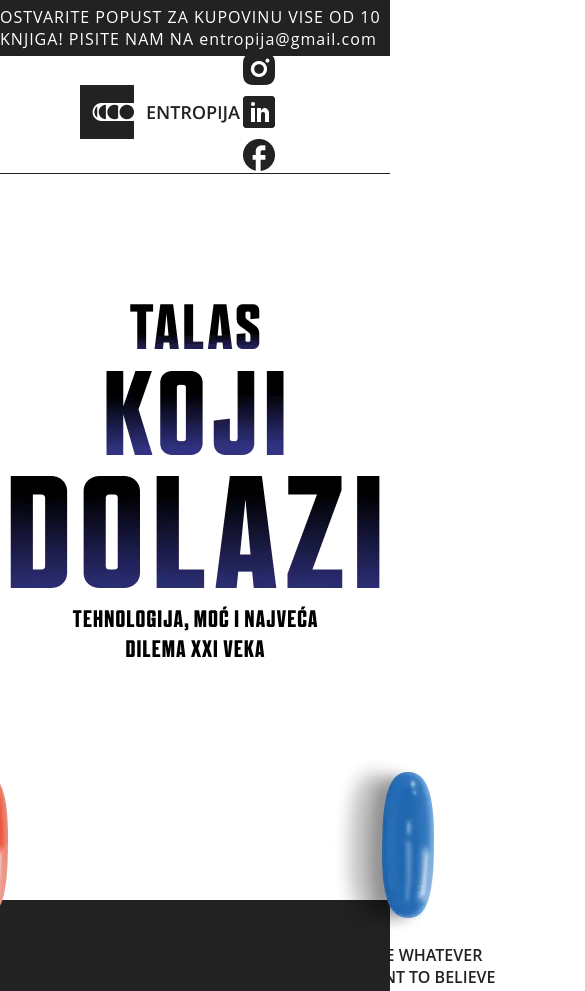
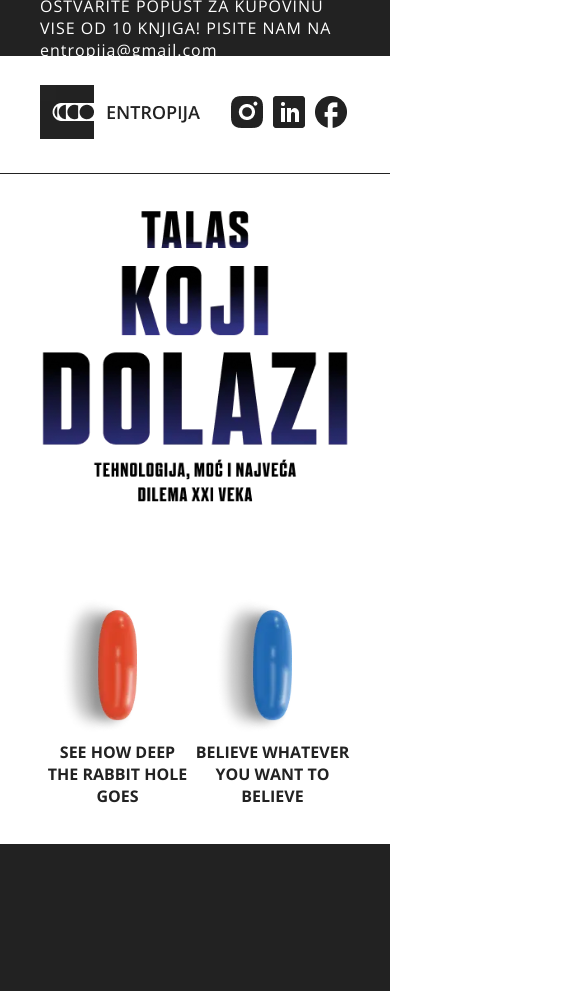
Before and after one commit to brana1991/the-coming-wave, a website: page index.html in a window 390 px wide. Shown: the top 991 px of the page, 585 px wide, since content can reach past the window. Drawn offline with nearby package versions, Linux system fonts and the light colour scheme.

Commit message:
Implement container, fix hero section responsivness

```diff
--- a/index.html
+++ b/index.html
@@ -4,19 +4,19 @@
     <meta charset="UTF-8" />
     <meta name="viewport" content="width=device-width, initial-scale=1.0" />
     <link rel="stylesheet" href="styles.css" />
+    <link rel="stylesheet" href="https://fonts.googleapis.com/css2?family=Open+Sans:wght@400;700&display=swap">
     <title>Entropija - Talas Koji Dolazi</title>
     <script src="script.js" defer></script>
   </head>
   <body>
     <div class="discount-offer-wrapper">
-      <p class="discount-text-block">
+      <p class="discount-text-block container">
         OSTVARITE POPUST ZA KUPOVINU VISE OD 10 KNJIGA! PISITE NAM NA
         entropija@gmail.com
       </p>
     </div>
-    <section class="hero-section">
-      <div class="hero-navbar-wrapper">
-        <div class="hero-navbar-block">
+    <header class="hero-navbar-wrapper">
+        <div class="hero-navbar-block container">
           <div>
             <img src="assets/img/entropyLogo.webp" alt="Entropy Logo" />
           </div>
@@ -29,9 +29,10 @@
             <img src="assets/img/facebookDefault.webp" alt="Facebook Icon" />
           </div>
         </div>
-      </div>
-      <div class="hero-title-wrapper">
+    </header>
+    <section class="hero-section container">
       <div class="hero-banner">
+        <!-- <h1>Talas koji dolazi</h1> -->
         <img src="assets/img/homepageLandingTitle.webp" alt="Title" />
       </div>
       <div class="hero-pills">
@@ -46,7 +47,6 @@
           <p class="hero-blue pill-text">
             BELIEVE WHATEVER<br />YOU WANT TO BELIEVE
           </p>
-          </div>
         </div>
       </div>
     </section>
--- a/styles.css
+++ b/styles.css
@@ -6,10 +6,18 @@
   box-sizing: border-box;
 }
 
+img {
+  max-width: 100%;
+}
+
 body {
   font-family: "Open Sans", sans-serif;
   font-weight: normal;
   color: #222222;
+}
+
+h1, h2, h3, h4, p {
+  font-family: 'Open Sans', sans-serif;
 }
 
 ul {
@@ -18,6 +26,17 @@ ul {
 
 a {
   text-decoration: none;
+}
+
+.container {
+  width: 100%;
+  max-width: 1680px;
+  padding: 0 40px;
+  margin: 0 auto;
+
+  @media screen and (min-width: 1200px) {
+    padding: 0 80px;
+  }
 }
 
 .discount-offer-wrapper {
@@ -35,7 +54,12 @@ a {
 }
 
 .hero-section {
-  height: 100vh;
+  height: calc(100svh - 56px - 118px);
+  display: flex;
+  flex-direction: column;
+  align-items: center;
+  justify-content: center;
+  gap: 84px 0;
 }
 
 .hero-navbar-wrapper {
@@ -50,26 +74,21 @@ a {
   align-items: center;
   justify-content: space-between;
   flex: 1;
-  padding: 0 80px 0 80px;
 }
 
-.hero-title-wrapper {
-  display: flex;
-  flex-direction: column;
-  align-items: center;
-  height: 882px;
-  padding-top: 130px;
-  padding-bottom: 112px;
+.hero-banner {
+  max-width: 376px;
 }
 
 .hero-pills {
   display: flex;
-  padding-top: 84px;
-  gap: 220px;
+  justify-content: space-between;
+  max-width: 632px;
+  width: 100%;
 }
 
 .pill {
-  width: 206px;
+  max-width: 206px;
 }
 
 .pill-text {
```
Lines whose indentation alone changed are shown as unchanged.
